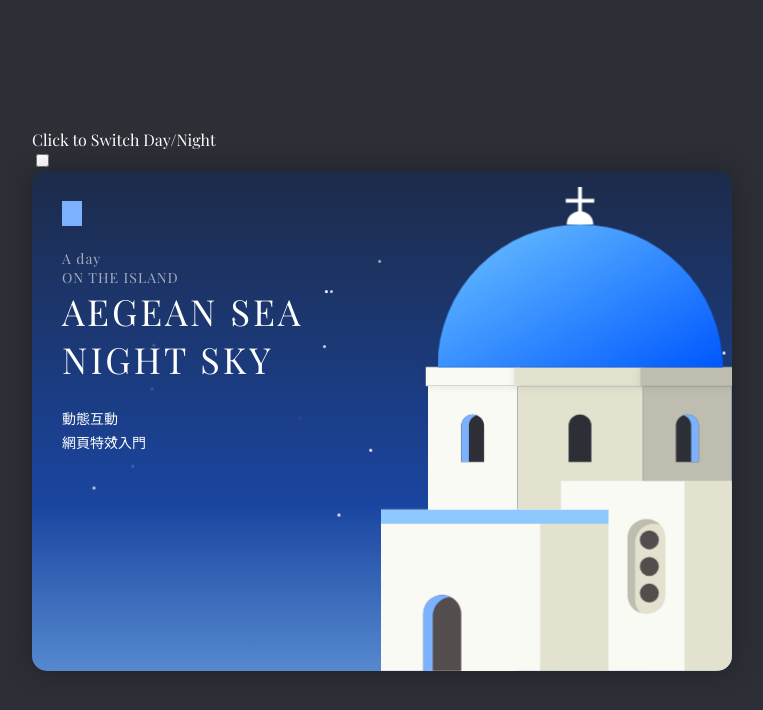
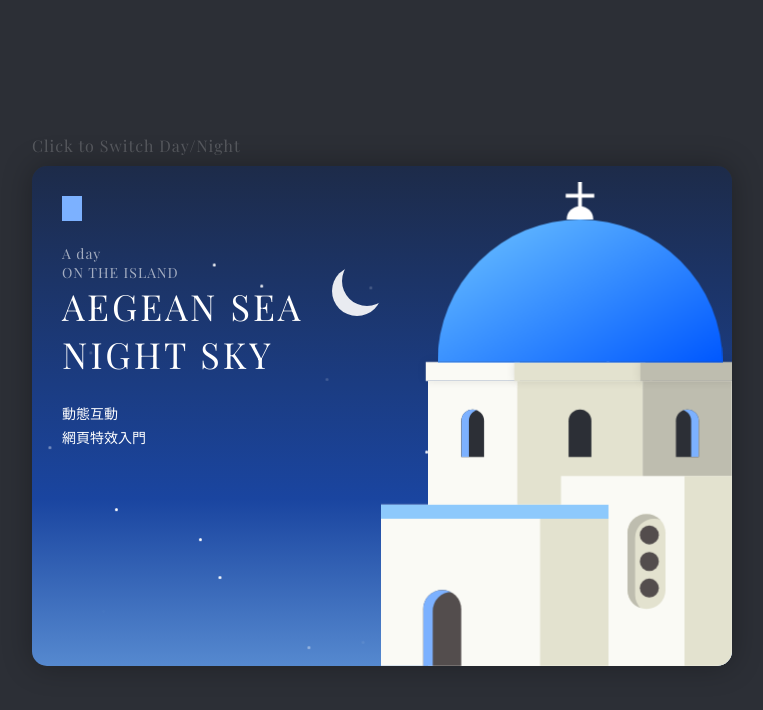
Before and after one commit to advancedor96/vue_test, a Vue app: page /#/2 in a window 1280 px wide. Shown: the top 710 px of the page, without its empty margins (258-1021 px from the left). Built offline with nearby package versions, Linux system fonts and the light colour scheme.

Commit message:
P2完成啦

```diff
--- a/src/components/P2.vue
+++ b/src/components/P2.vue
@@ -4,6 +4,8 @@
          <div class="remind">Click to Switch Day/Night</div>
          <input type="checkbox" id='switch'>
          <div class="scene">
+            <div class="sun"></div>
+            <div class="moon"></div>
             <div class="allstars">
                <div class="star1"></div>
                <div class="star2"></div>
@@ -39,7 +41,11 @@
             <div class="leftTopText">
                <div class="blueBlock"></div>
                <h5>A day <br />ON THE ISLAND</h5>
-               <h1>AEGEAN SEA<br/>NIGHT SKY</h1>
+               <h1>AEGEAN SEA<br/>
+                  <span class="nightText"> NIGHT SKY</span>
+                  <span class="dayText"> Day SKY</span>
+
+               </h1>
                <p>動態互動<br />網頁特效入門</p>
             </div>
 
@@ -166,29 +172,42 @@ export default {
             transform: translate(100px, 0);
          }
          100%{
-            transform: translate(0, 100px);
+            transform: translate(0, 200px);
          }
 
       }
       @for $i from 1 through 30{
          $posX : random(100)*1%;
-         $posY : random()*50%;
+         $posY : random(80)*(-1%) + 50%;
          .star#{$i}{
             left: $posX;
             top:$posY;
-            animation-delay: $i*-0.1s
+            animation-delay: $i*(-0.1s)
          }
 
       }
    }
    .scene{
       @include size(700px, 500px, 15px);
-
+      cursor: pointer;
       background: $sceneGradient;
       background-size: 100% 200%;
       box-shadow: 0 0 30px rgba(black, 0.3); //筆記：卡片陰影技巧 00 暈開30px
       overflow: hidden;
+      .moon{
+         @include size(50px, 50px, 50%);
+         @include abpos(300px, 100px);
+         // background-color: white;
 
+         box-shadow: inset 10px -10px rgba(255,255,255,0.9);
+      }
+      .sun{
+         @include size(50px, 50px, 50%);
+         @include abpos(300px, 400px);
+         background-color: yellow;
+         opacity: 0;
+
+      }
       .leftTopText{
 
          margin-left: 30px;
@@ -213,6 +232,12 @@ export default {
          .blueBlock{
             @include size(20px, 25px);
             background-color: $colorShadowBlue;
+         }
+         .nightText{
+            display: block;
+         }
+         .dayText{
+            display: none;
          }
       }
 
@@ -271,7 +296,7 @@ export default {
          @include size(320px, 300px);
          @include flex();
          z-index: 1;
-
+         background-color: $colorGreyLight;
          .wall{
             flex:1;
             height: 100%;
@@ -352,13 +377,46 @@ export default {
          }
       }
    }
-.scene{
-   transition: 2s;
+
+
+.remind{
+  opacity: 0.2;
+  margin-bottom: 10px;
+  letter-spacing: 1px;
+}
+.scene, .moon, .sun, .building, .leftTopText>*{
+   transition: 1s;
 }
 input:checked+.scene{
    background-position: 0 100%;
    .allstars{
       opacity: 0;
    }
+   .leftTopText{
+      color: #222;
+   }
+   .blueBlock{
+      background-color: white;
+   }
+   .moon{
+      top: -100px;
+      opacity: 0;
+   }
+   .sun{
+      top: 100px;
+      opacity: 1;
+   }
+   .nightText{
+      display: none;
+   }
+   .dayText{
+      display: block;
+   }
+   .building{
+      filter: brightness(110%)
+   }
+}
+#switch{
+   display: none
 }
 </style>
```
